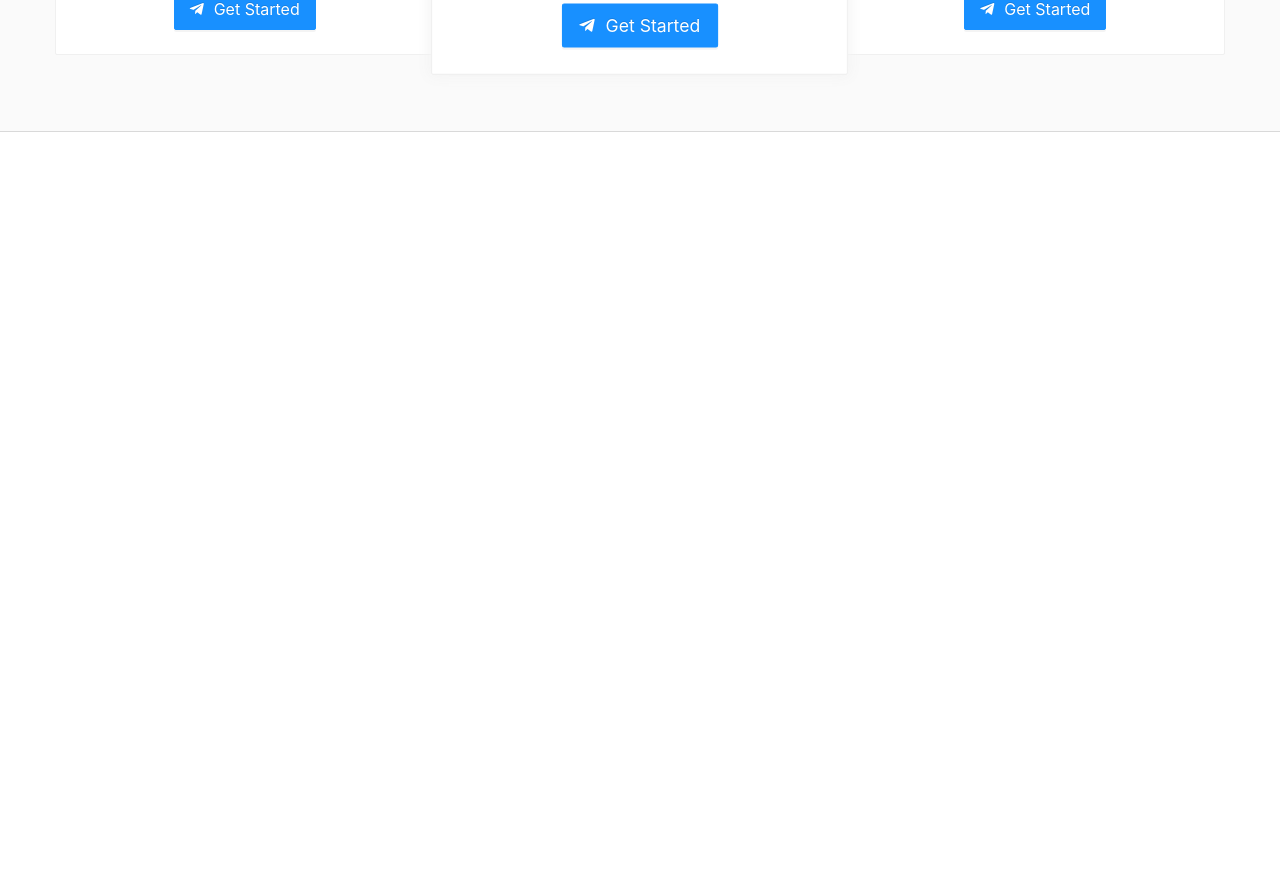
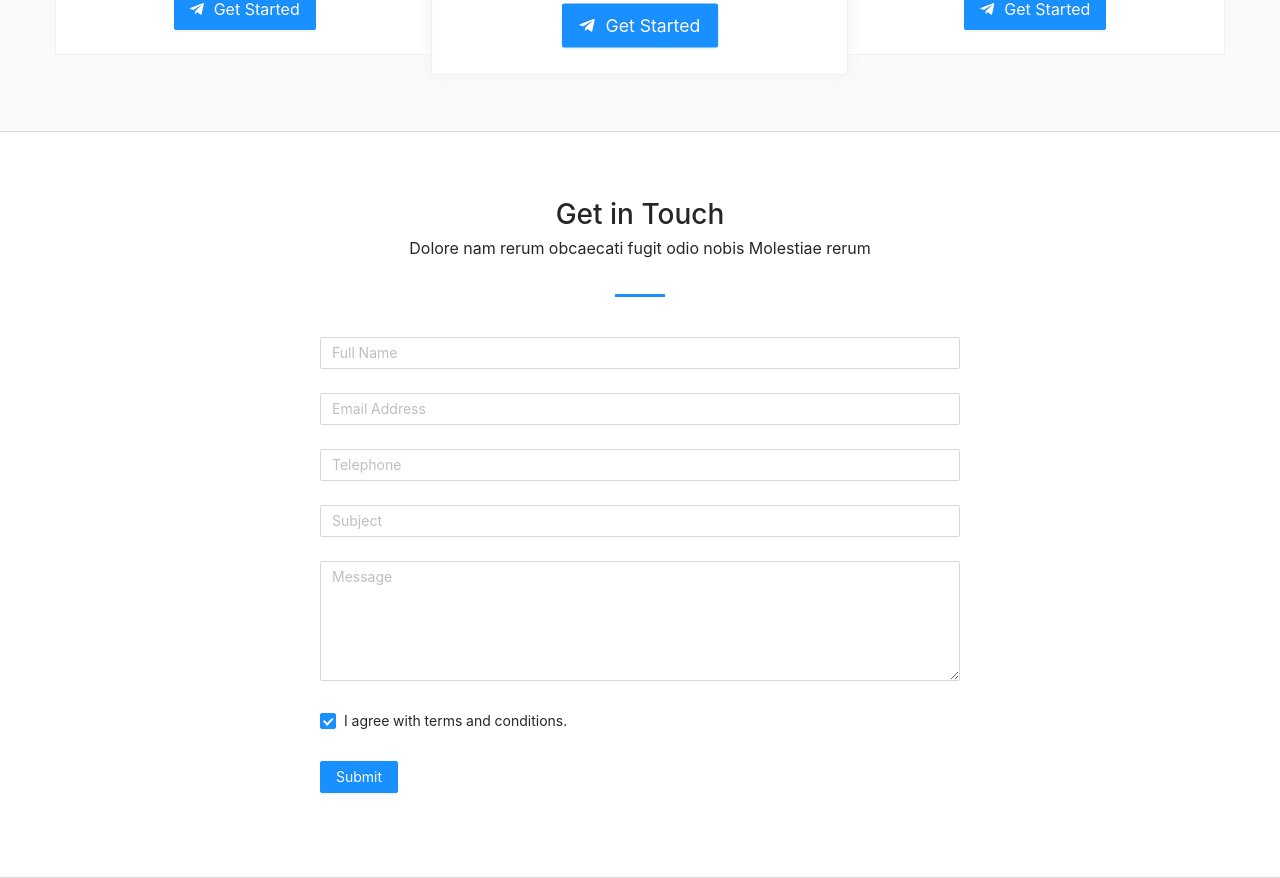
Before and after one commit to SoneThaya/ant-design-marketing-page, a React (Create React App) app: page / in a window 1280 px wide. Shown: the part 4016-4894 px from the top of the page. Before the commit the page ends 4148 px from the top, so only its background shows below. Built offline with nearby package versions, Linux system fonts and the light colour scheme.

Commit message:
created contact form using ant design

```diff
--- /dev/null
+++ b/src/components/common/home/contact.js
@@ -0,0 +1,86 @@
+import React from "react";
+
+import { Form, Input, Button, Checkbox } from "antd";
+const { TextArea } = Input;
+
+function AppContact() {
+  return (
+    <div id="contact" className="block contactBlock">
+      <div className="container-fluid">
+        <div className="titleHolder">
+          <h2>Get in Touch</h2>
+          <p>Dolore nam rerum obcaecati fugit odio nobis Molestiae rerum</p>
+        </div>
+        <Form
+          name="normal_login"
+          className="login-form"
+          initialValues={{ remember: true }}
+        >
+          <Form.Item
+            name="fullname"
+            rules={[
+              {
+                required: true,
+                message: "Please enter your full name!",
+              },
+            ]}
+          >
+            <Input placeholder="Full Name" />
+          </Form.Item>
+          <Form.Item
+            name="email"
+            rules={[
+              {
+                type: "email",
+                message: "The input is not valid E-mail!",
+              },
+              {
+                required: true,
+                message: "Please input your E-mail!",
+              },
+            ]}
+          >
+            <Input placeholder="Email Address" />
+          </Form.Item>
+          <Form.Item name="telephone">
+            <Input placeholder="Telephone" />
+          </Form.Item>
+          <Form.Item name="subject">
+            <Input placeholder="Subject" />
+          </Form.Item>
+          <Form.Item name="message">
+            <TextArea placeholder="Message" />
+          </Form.Item>
+          <Form.Item>
+            <Form.Item
+              name="remember"
+              valuePropName="checked"
+              noStyle
+              rules={[
+                {
+                  validator: (_, value) =>
+                    value
+                      ? Promise.resolve()
+                      : Promise.reject("Should accept agreement"),
+                },
+              ]}
+            >
+              <Checkbox>I agree with terms and conditions.</Checkbox>
+            </Form.Item>
+          </Form.Item>
+          <Form.Item>
+            <Button
+              type="primary"
+              htmlType="submit"
+              className="login-form-button"
+            >
+              Submit
+            </Button>
+          </Form.Item>
+        </Form>
+      </div>
+    </div>
+  );
+}
+
+export default AppContact;
--- a/src/components/common/home/pricing.js
+++ b/src/components/common/home/pricing.js
@@ -1,47 +1,47 @@
-import React from 'react';
+import React from "react";
 
-import { List, Card, Button } from 'antd';
+import { List, Card, Button } from "antd";
 
 const data = [
   {
-    title: 'Basic',
+    title: "Basic",
     content: [
       {
-        price: '£29.99',
-        space: '1 GB of space',
-        user: '1 user',
-        support: '24/7 support',
-        backup: 'Safe, reliable backup',
-        access: 'Access from anywhere'
-      }
-    ]
+        price: "£29.99",
+        space: "1 GB of space",
+        user: "1 user",
+        support: "24/7 support",
+        backup: "Safe, reliable backup",
+        access: "Access from anywhere",
+      },
+    ],
   },
   {
-    title: 'Premium',
+    title: "Premium",
     content: [
       {
-        price: '£59.99',
-        space: '5 GB of space',
-        user: '5 users',
-        support: '24/7 support',
-        backup: 'Safe, reliable backup',
-        access: 'Access from anywhere'
-      }
-    ]
+        price: "£59.99",
+        space: "5 GB of space",
+        user: "5 users",
+        support: "24/7 support",
+        backup: "Safe, reliable backup",
+        access: "Access from anywhere",
+      },
+    ],
   },
   {
-    title: 'Enterprise',
+    title: "Enterprise",
     content: [
       {
-        price: '£99.99',
-        space: 'Unlimited space',
-        user: '15 users',
-        support: '24/7 support',
-        backup: 'Safe, reliable backup',
-        access: 'Access from anywhere'
-      }
-    ]
-  }
+        price: "£99.99",
+        space: "Unlimited space",
+        user: "15 users",
+        support: "24/7 support",
+        backup: "Safe, reliable backup",
+        access: "Access from anywhere",
+      },
+    ],
+  },
 ];
 
 function AppPricing() {
@@ -50,7 +50,9 @@
       <div className="container-fluid">
         <div className="titleHolder">
           <h2>Choose a plan to fit your needs</h2>
-          <p>Debitis itaque minima dolorum fuga aperiam inventore, quidem enim</p>
+          <p>
+            Debitis itaque minima dolorum fuga aperiam inventore, quidem enim
+          </p>
         </div>
         <List
           grid={{
@@ -63,7 +65,7 @@
             xxl: 3,
           }}
           dataSource={data}
-          renderItem={item => (
+          renderItem={(item) => (
             <List.Item>
               <Card title={item.title}>
                 <p className="large">{item.content[0].price}</p>
@@ -72,7 +74,9 @@
                 <p>{item.content[0].support}</p>
                 <p>{item.content[0].backup}</p>
                 <p>{item.content[0].access}</p>
-                <Button type="primary" size="large"><i className="fab fa-telegram-plane"></i> Get Started</Button>
+                <Button type="primary" size="large">
+                  <i className="fab fa-telegram-plane"></i> Get Started
+                </Button>
               </Card>
             </List.Item>
           )}
--- a/src/views/home.js
+++ b/src/views/home.js
@@ -5,6 +5,7 @@
 import AppWorks from "../components/common/home/works";
 import AppFaq from "../components/common/home/faq";
 import AppPricing from "../components/common/home/pricing";
+import AppContact from "../components/common/home/contact";
 
 const AppHome = () => {
   return (
@@ -15,6 +16,7 @@
       <AppWorks />
       <AppFaq />
       <AppPricing />
+      <AppContact />
     </div>
   );
 };
```
